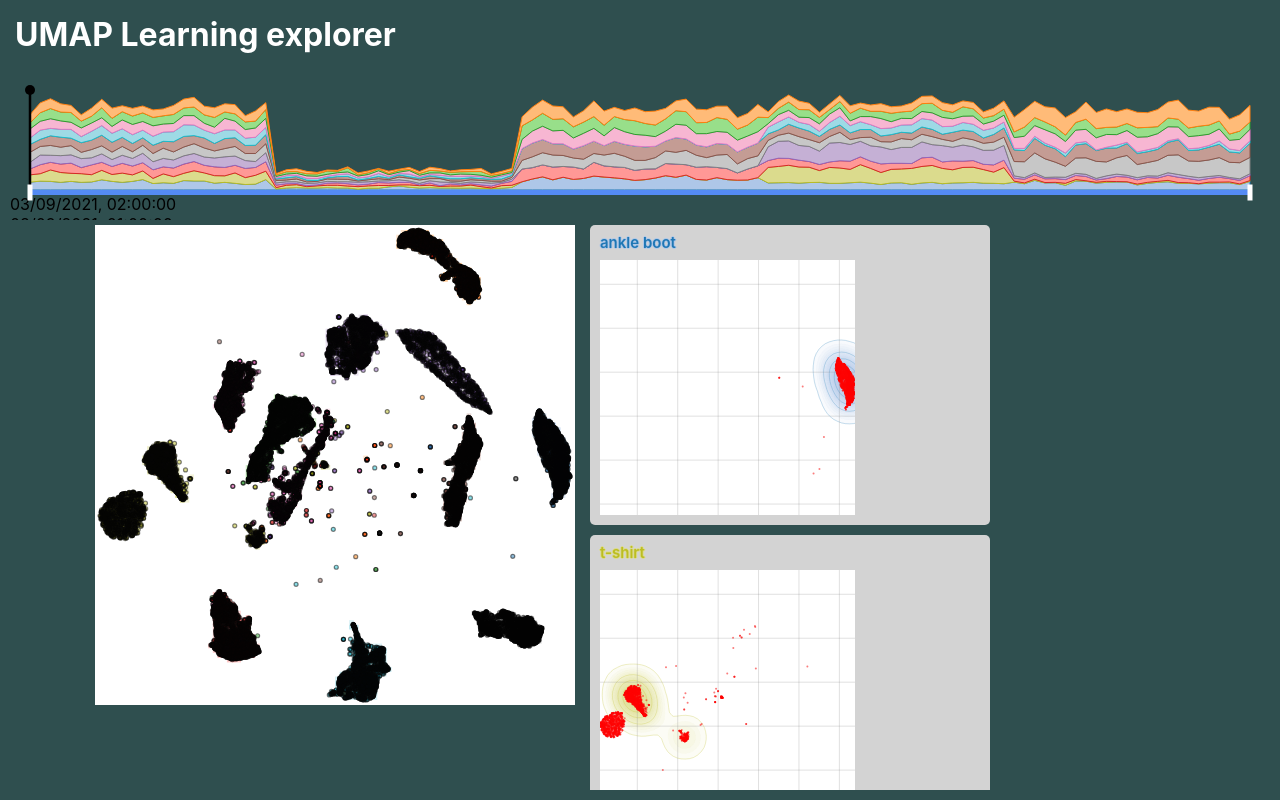
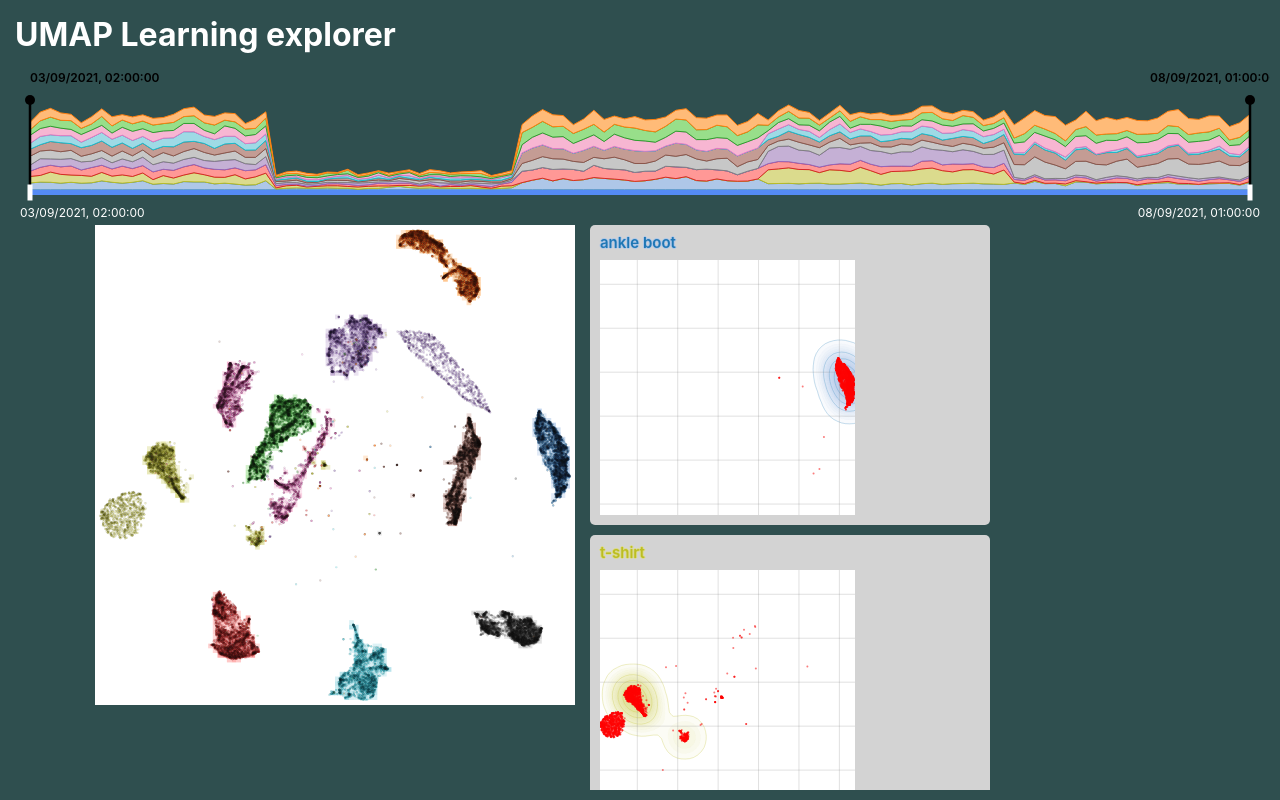
Before and after one commit to adammertel/umap-prediction-visualizer, a React (Create React App) app: page / in a window 1280 px wide. Built offline with nearby package versions, Linux system fonts and the light colour scheme.

Commit message:
Add sensitive positioning to slider labels

```diff
--- a/src/containers/scatter.tsx
+++ b/src/containers/scatter.tsx
@@ -194,10 +194,10 @@ export const Scatter: React.FunctionComponent<IScatterProps> = ({}) => {
       const ctx = canvasEl?.node()?.getContext("2d");
       if (ctx) {
         ctx.clearRect(0, 0, scatterSize[0], scatterSize[1]);
-        ctx.globalAlpha = 0.5;
+        ctx.globalAlpha = 0.25;
         ctx.globalCompositeOperation = "multiply";
         ctx.strokeStyle = "black";
-        ctx.lineWidth = 1.2;
+        ctx.lineWidth = 0.2;
 
         if (filteredData && oneBinW > 0 && oneBinH > 0) {
           filteredData.forEach((pointData) => {
@@ -205,7 +205,7 @@ export const Scatter: React.FunctionComponent<IScatterProps> = ({}) => {
             ctx.arc(
               scaleChartX(pointData.x),
               scaleChartY(pointData.y),
-              2,
+              1,
               0,
               2 * Math.PI,
               false
--- a/src/containers/timeline.tsx
+++ b/src/containers/timeline.tsx
@@ -37,7 +37,7 @@ export const Timeline: React.FunctionComponent<ITimelineProps> = ({}) => {
 
   const dataLiv = useRecoilValue(SDataLiv);
   const chartMX = 20;
-  const chartMT = 25;
+  const chartMT = 35;
 
   const timeLineH = useMemo<number>(
     () => containerSizes.h - sliderH,
@@ -141,12 +141,13 @@ export const Timeline: React.FunctionComponent<ITimelineProps> = ({}) => {
       //timelineEl.remove();
       const el = svgEl.append("g").attr("class", "timeline-selection");
 
-      const lineX = scaleX(timeSelection[0]);
+      const lineX0 = scaleX(timeSelection[0]);
+      const lineX1 = scaleX(timeSelection[1]);
 
       el.append("line")
         .attr("class", `timeline-selection-line`)
-        .attr("x1", lineX)
-        .attr("x2", lineX)
+        .attr("x1", lineX0)
+        .attr("x2", lineX0)
         .attr("y1", chartMT - 5)
         .attr("y2", timeLineH)
         .style("stroke", "black")
@@ -154,7 +155,24 @@ export const Timeline: React.FunctionComponent<ITimelineProps> = ({}) => {
 
       el.append("circle")
         .attr("class", `timeline-selection-line`)
-        .attr("cx", lineX)
+        .attr("cx", lineX0)
+        .attr("cy", chartMT - 5)
+        .attr("r", 5)
+        .style("fill", "black")
+        .style("stroke-width", 0);
+
+      el.append("line")
+        .attr("class", `timeline-selection-line`)
+        .attr("x1", lineX1)
+        .attr("x2", lineX1)
+        .attr("y1", chartMT - 5)
+        .attr("y2", timeLineH)
+        .style("stroke", "black")
+        .style("stroke-width", 2.5);
+
+      el.append("circle")
+        .attr("class", `timeline-selection-line`)
+        .attr("cx", lineX1)
         .attr("cy", chartMT - 5)
         .attr("r", 5)
         .style("fill", "black")
@@ -171,23 +189,6 @@ export const Timeline: React.FunctionComponent<ITimelineProps> = ({}) => {
 
   // time slider
 
-  const selectedValueLabelX = useMemo<number>(() => {
-    const minX = 20;
-    const maxX = containerSizes.w - 120;
-    const x =
-      (containerSizes.w / timeIntervals.length) *
-        timeIntervals.indexOf(timeSelection[0]) -
-      100;
-
-    if (x < minX) {
-      return minX;
-    }
-    if (x > maxX) {
-      return maxX;
-    }
-    return x;
-  }, [containerSizes.w, timeIntervals.length, timeSelection.valueOf()]);
-
   const sliderSelectionPosition = useMemo(() => {
     const positions = [0, 10];
 
@@ -203,6 +204,24 @@ export const Timeline: React.FunctionComponent<ITimelineProps> = ({}) => {
     });
     return positions;
   }, [timeSelection, timeIntervals]);
+
+  const selectedValuesLabelXY = useMemo<
+    [[number, number], [number, number]]
+  >(() => {
+    const minX = 20;
+    const maxX = containerSizes.w - 120;
+    return sliderSelectionPosition.map((pi, i) => {
+      const x =
+        (containerSizes.w / timeIntervals.length) * pi - (i == 0 ? 100 : 0);
+      if (x < minX) {
+        return [minX, i == 0 ? 0 : 10];
+      }
+      if (x > maxX) {
+        return [maxX, i == 1 ? 0 : 10];
+      }
+      return [x, 10];
+    }) as [[number, number], [number, number]];
+  }, [containerSizes.w, timeIntervals.length, sliderSelectionPosition]);
 
   return (
     <div
@@ -311,17 +330,23 @@ export const Timeline: React.FunctionComponent<ITimelineProps> = ({}) => {
           {dataTimeExtent[1].toLocaleString("en-GB", { timeZone: "CET" })}
         </div>
       </div>
-      <div
-        id="timeslider-selected-label"
-        style={{
-          top: 0,
-          left: selectedValueLabelX,
-        }}
-      >
-        <div className="timeslider-label-min timeline-label">
+      <div id="timeslider-selected-labels" style={{ top: 0 }}>
+        <div
+          className="timeslider-selected-label-min timeslider-selected-label"
+          style={{
+            left: selectedValuesLabelXY[0][0],
+            top: selectedValuesLabelXY[0][1],
+          }}
+        >
           {timeSelection[0].toLocaleString("en-GB", { timeZone: "CET" })}
         </div>
-        <div className="timeslider-label-max timeline-label">
+        <div
+          className="timeslider-selected-label-max timeslider-selected-label"
+          style={{
+            left: selectedValuesLabelXY[1][0],
+            top: selectedValuesLabelXY[1][1],
+          }}
+        >
           {timeSelection[1].toLocaleString("en-GB", { timeZone: "CET" })}
         </div>
       </div>
--- a/src/index.scss
+++ b/src/index.scss
@@ -76,9 +76,6 @@ canvas {
 }
 
 #container-timeline {
-  #timeslider {
-    margin-top: 0px;
-
   #timeslider-minmax-labels {
     display: block;
     width: 100%;
@@ -99,13 +96,19 @@ canvas {
   #timeslider-input {
     position: absolute;
   }
-    #timeslider-selected-label {
+  #timeslider-selected-labels {
     position: absolute;
     font-size: 12px;
     font-weight: 600;
     color: black;
+
+    .timeslider-selected-label {
+      position: absolute;
+      width: auto;
+      white-space: nowrap;
     }
   }
+
   input[type="range"] {
     -webkit-appearance: none;
     color: $COLOR_PRIMARY;
```
Lines whose indentation alone changed are shown as unchanged.
